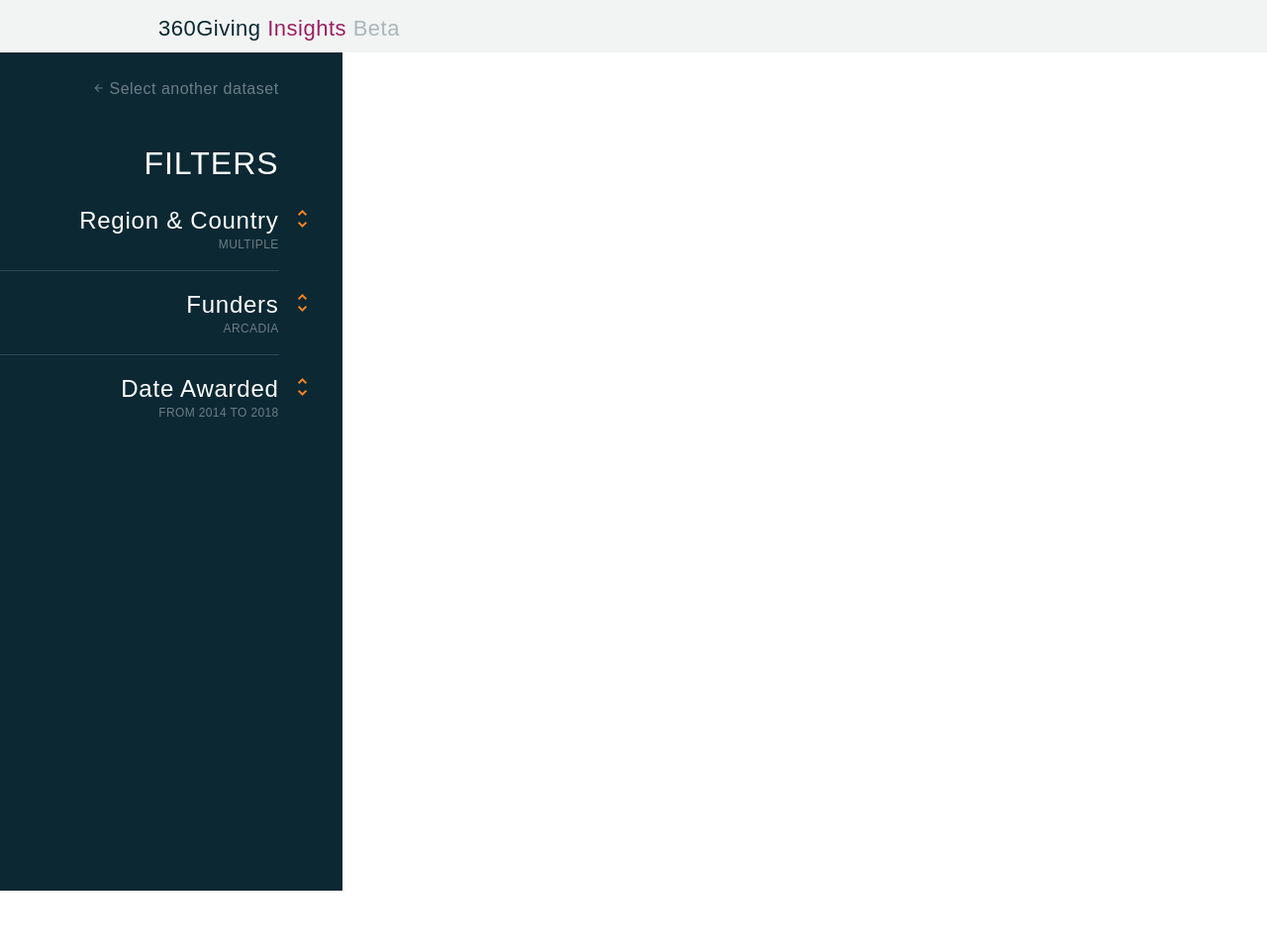
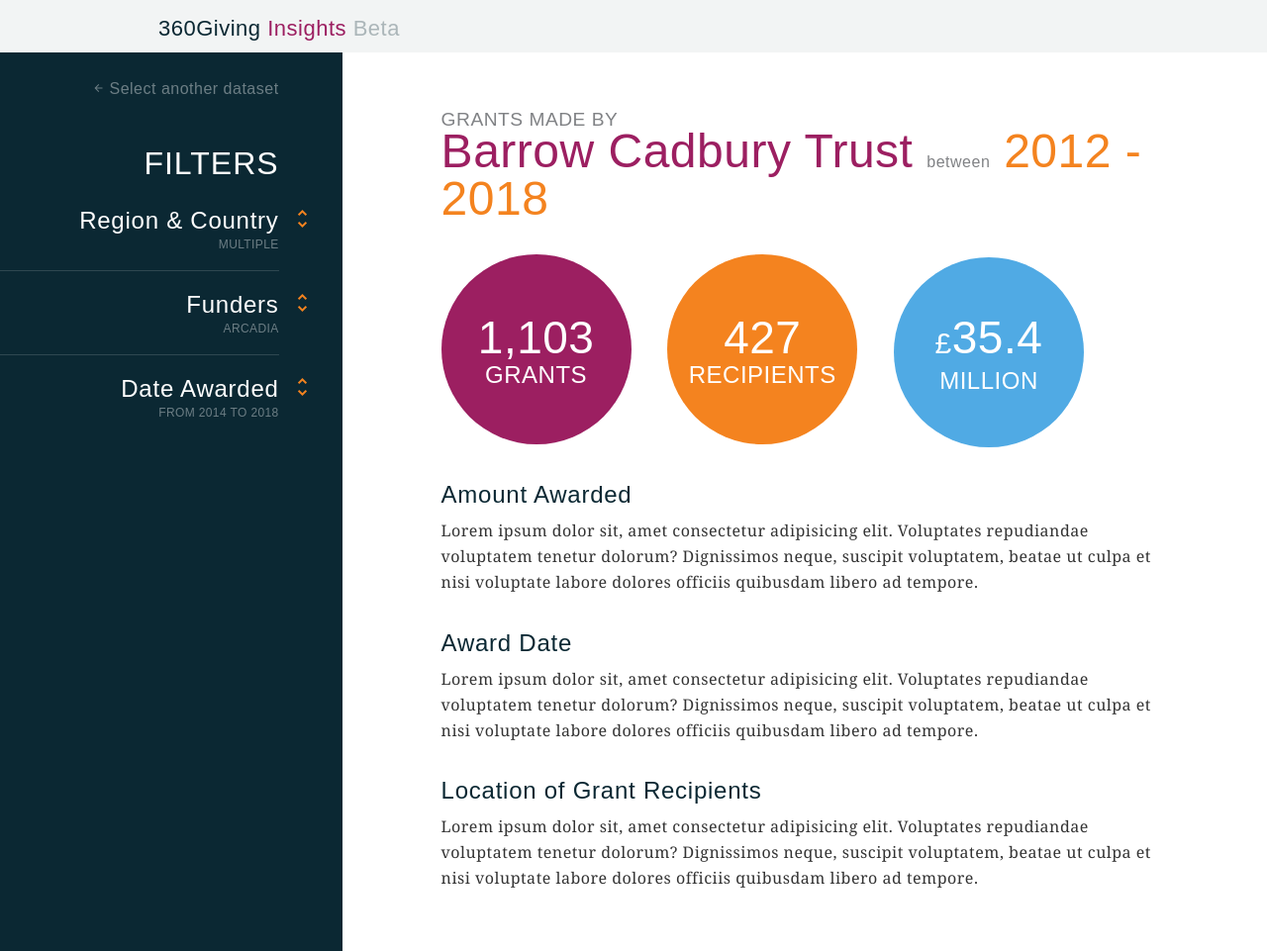
Before and after one commit to ccmdesign/360-insights, a Jekyll site: the page built from source/results.html, in a window 1280 px wide. Shown: the whole page at 99% size. Built offline with Jekyll 4.4.1, drawn with Linux system fonts in a browser that asks for light colours; some web fonts are replaced; before the commit the page ends 900 px from its top, so only the background shows below that.

Commit message:
:construction: Results page.

```diff
--- a/source/_sass/_results.scss
+++ b/source/_sass/_results.scss
@@ -270,6 +270,83 @@
   &__body {
     flex: 73%;
     overflow: auto;
+
+    &__section-title {
+      color: #0b2833;
+      font-family: $compact-sans;
+      font-size: 1.5em;
+      font-weight: 400;
+      letter-spacing: 0.75px;
+      line-height: 32px;
+      margin: 32px 0 8px 0;
+    }
+
+    &__content {
+      padding: 60px 100px;
+
+      &__grants-made-by {
+        color: #808285;
+        font-family: $wide-sans;
+        font-weight: 300;
+        line-height: 16px;
+      }
+
+      &__title {
+        color: #9c1f61;
+        font-family: $compact-sans;
+        font-size: 3em;
+        font-weight: 300;
+        line-height: 48px;
+
+        .between {
+          color: #808285;
+          font-family: $wide-sans;
+          font-size: 1rem;
+          font-weight: 300;
+          line-height: 16px;
+        }
+
+        .date {
+          color: #f4831f;
+        }
+      }
+
+      &__spheres {
+
+      }
+
+      &__sphere {
+        display: inline-flex;
+        flex-direction: column;
+        justify-content: center;
+        border-radius: 50%;
+        color: #ffffff;
+        width: 12em;
+        height: 12em;
+        text-align: center;
+        margin: 32px 32px 0 0;
+
+        p {
+          font-family: $wide-sans;
+          font-size: 2.875em;
+          font-weight: 300;
+          line-height: 52.64px;
+
+          .currency {
+            font-size: 1.875rem;
+            font-weight: 400;
+          }
+        }
+
+        h4 {
+          font-family: $compact-sans;
+          font-size: 1.5em;
+          font-weight: 400;
+          line-height: 22.56px;
+          text-transform: uppercase;
+        }
+      }
+    }
   }
 }
 
--- a/source/results.html
+++ b/source/results.html
@@ -61,7 +61,33 @@
       </form>
     </aside>
     <div class="results-page__body">
+      <div class="results-page__body__header">
 
+      </div>
+      <section class="results-page__body__content">
+        <h5 class="results-page__body__content__grants-made-by">Grants made by</h5>
+        <h1 class="results-page__body__content__title">Barrow Cadbury Trust <span class="between">between</span> <span class="date">2012 - 2018</span></h1>
+        <div class="results-page__body__content__spheres">
+          <div class="results-page__body__content__sphere" style="background-color:#9c1f61;">
+            <p>1,103</p>
+            <h4>Grants</h4>
+          </div>
+          <div class="results-page__body__content__sphere" style="background-color:#f4831f;">
+            <p>427</p>
+            <h4>Recipients</h4>
+          </div>
+          <div class="results-page__body__content__sphere" style="background-color:#50aae4;">
+            <p><span class="currency">&pound</span>35.4</p>
+            <h4>Million</h4>
+          </div>
+        </div>
+        <h2 class="results-page__body__section-title">Amount Awarded</h2>
+        <div>Lorem ipsum dolor sit, amet consectetur adipisicing elit. Voluptates repudiandae voluptatem tenetur dolorum? Dignissimos neque, suscipit voluptatem, beatae ut culpa et nisi voluptate labore dolores officiis quibusdam libero ad tempore.</div>
+        <h2 class="results-page__body__section-title">Award Date</h2>
+        <div>Lorem ipsum dolor sit, amet consectetur adipisicing elit. Voluptates repudiandae voluptatem tenetur dolorum? Dignissimos neque, suscipit voluptatem, beatae ut culpa et nisi voluptate labore dolores officiis quibusdam libero ad tempore.</div>
+        <h2 class="results-page__body__section-title">Location of Grant Recipients</h2>
+        <div>Lorem ipsum dolor sit, amet consectetur adipisicing elit. Voluptates repudiandae voluptatem tenetur dolorum? Dignissimos neque, suscipit voluptatem, beatae ut culpa et nisi voluptate labore dolores officiis quibusdam libero ad tempore.</div>
+      </section>
     </div>
   </div>
 </div>
```
